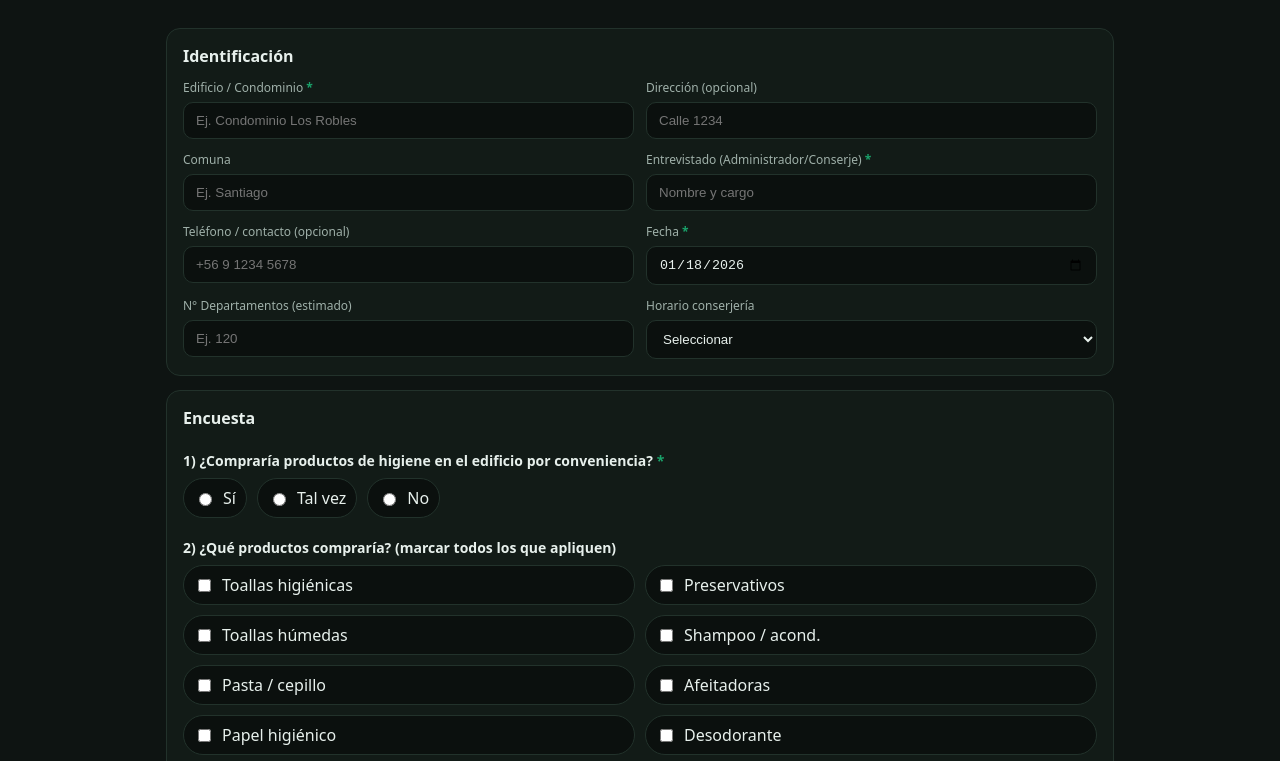
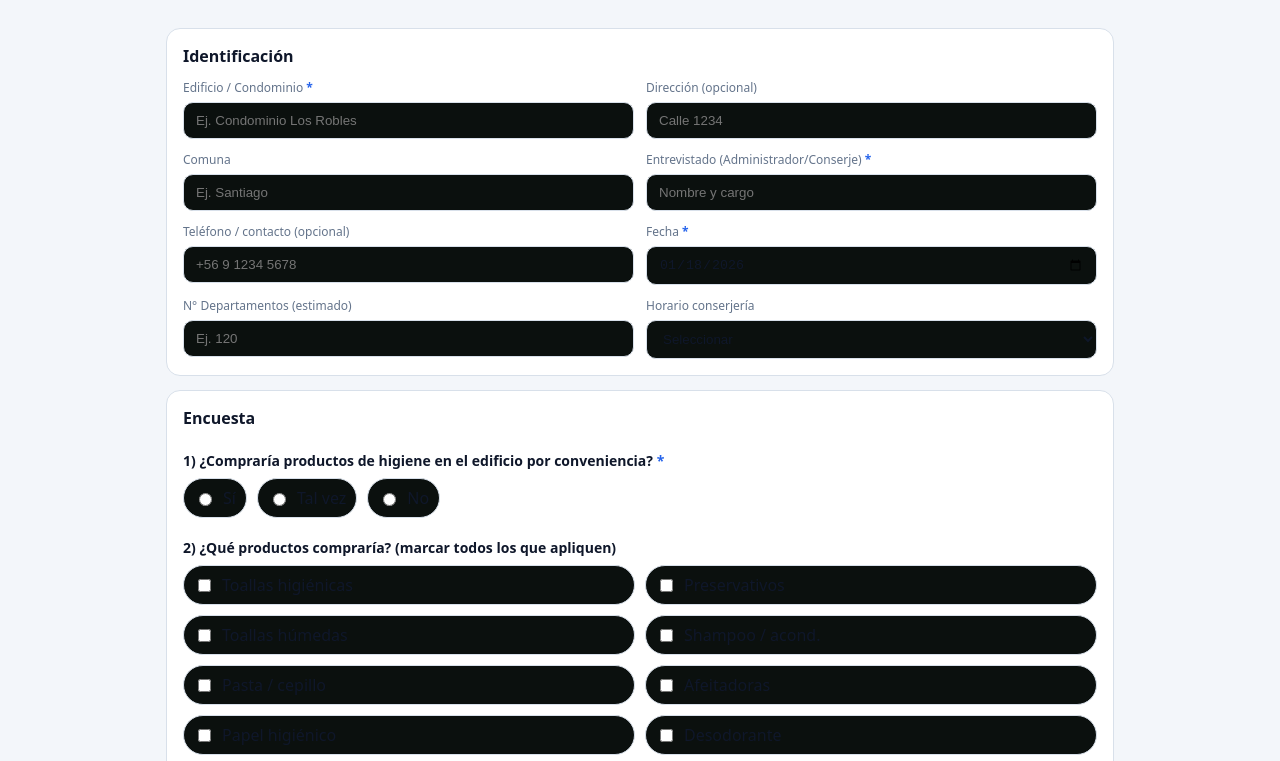
Before and after one commit to KNODRON/encuesta_vending, a plain HTML site: page index.html in a window 1280 px wide. Shown: the part 88-849 px from the top of the page. Drawn offline with Linux system fonts and the light colour scheme.

Commit message:
Update CSS variables for color scheme

```diff
--- a/style.css
+++ b/style.css
@@ -1,11 +1,11 @@
 :root{
-  --bg:#0e1412;
-  --card:#121b17;
-  --muted:#9fb0a9;
-  --text:#e7f0ec;
-  --line:#22322b;
-  --brand:#1aa36b;
-  --danger:#c73b3b;
+  --bg:#F3F6FA;
+  --card:#FFFFFF;
+  --muted:#64748B;
+  --text:#0F172A;
+  --line:#D8E0EA;
+  --brand:#2563EB;
+  --danger:#DC2626;
 }
 
 *{box-sizing:border-box}
```
